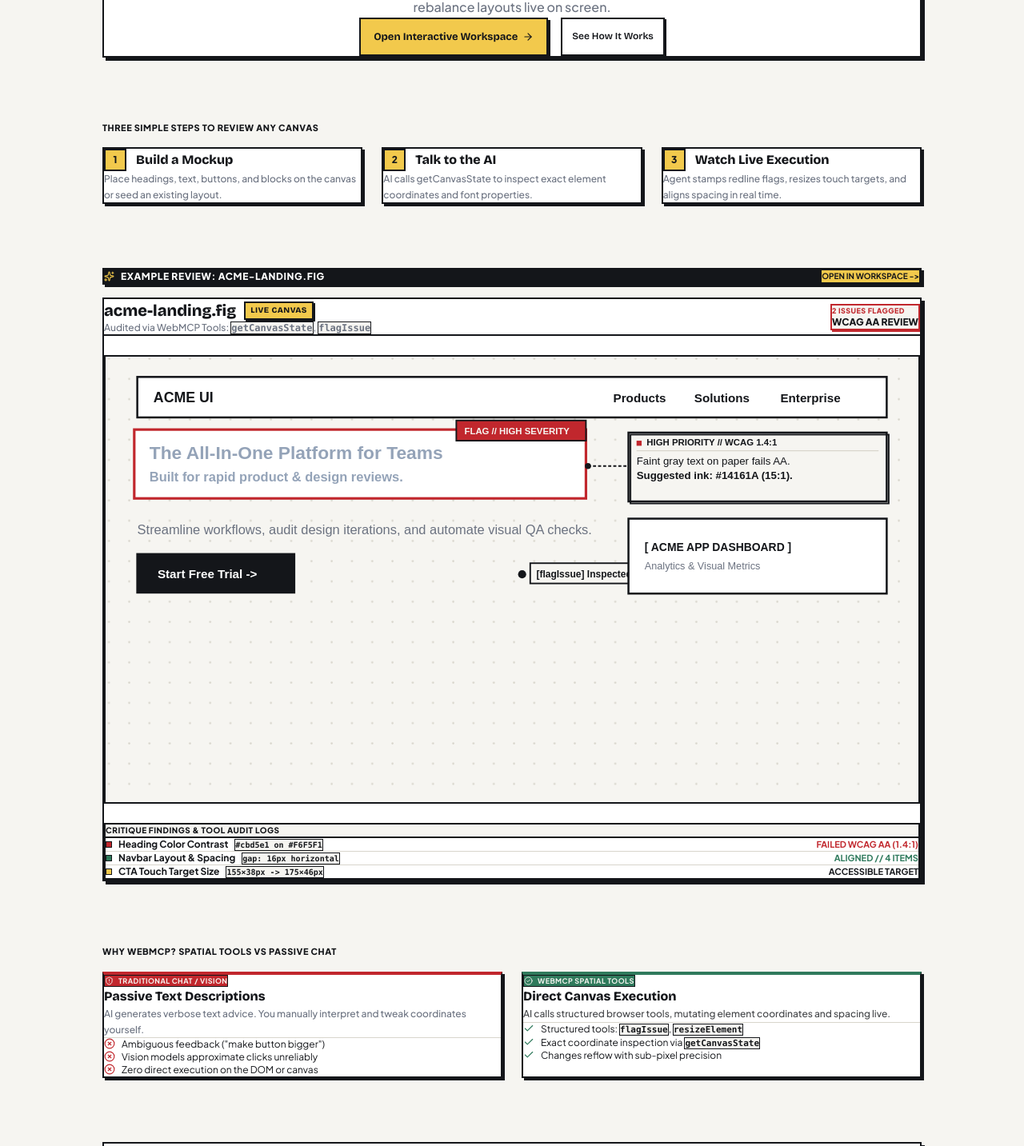
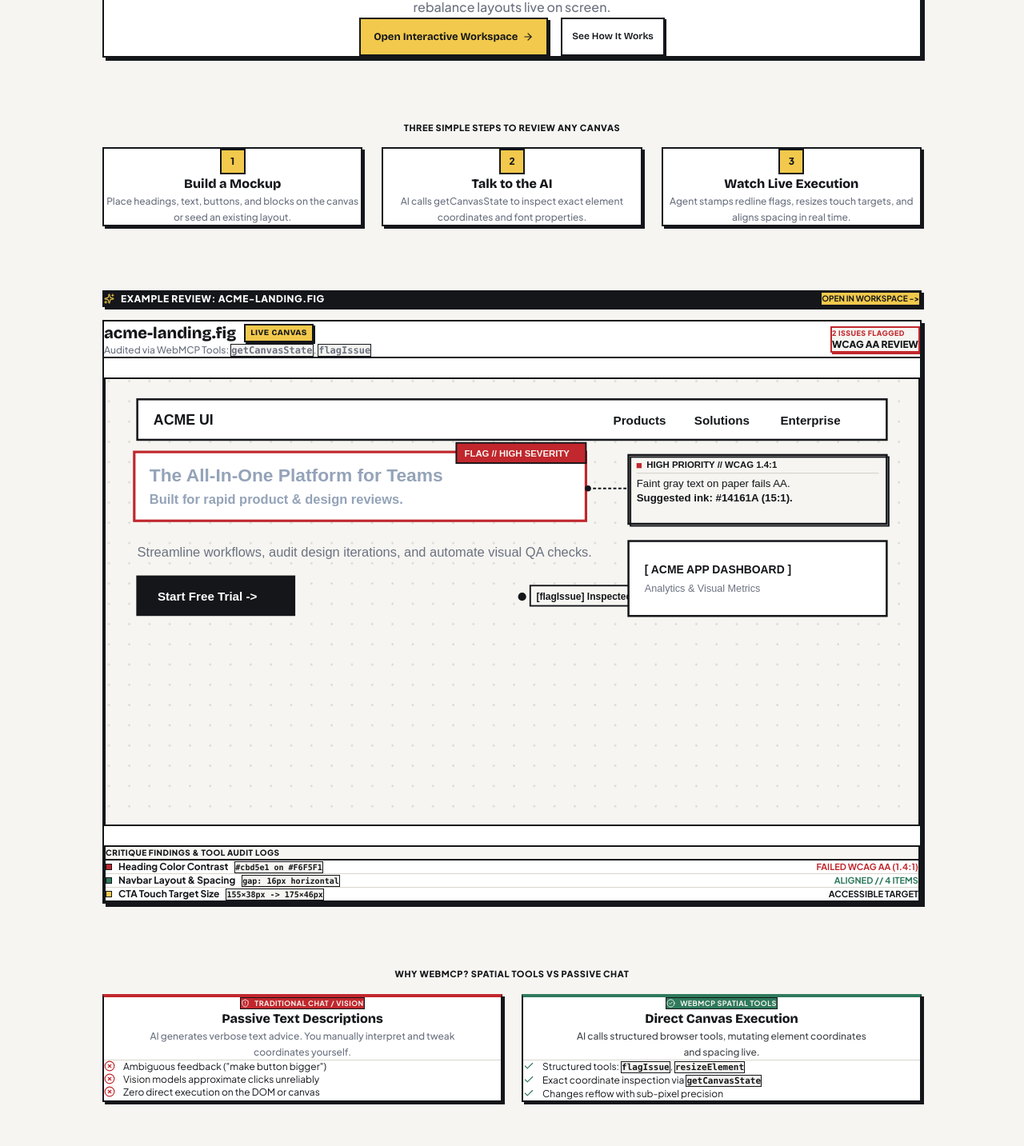
Before and after one commit to daodudestiny56-netizen/webgm, a Next.js app: page / in a window 1280 px wide. Shown: the part 311-1744 px from the top of the page at 80% size. Built offline with nearby package versions, Linux system fonts and the light colour scheme.

Commit message:
style: center card text and section titles for clean professional alignment

```diff
--- a/app/page.tsx
+++ b/app/page.tsx
@@ -8,8 +8,7 @@ export default function LandingPage() {
       {/*
         Main Layout Column:
         - Capped at max-w-5xl (1024px) centered with mx-auto
-        - Explicit Flexbox Gap (gap-12 sm:gap-16 md:gap-20) guarantees 48px-80px clear vertical spacing between sections
-        - Flanked by warm --paper background
+        - Explicit Flexbox Gap (gap-12 sm:gap-16 md:gap-20) guarantees clear vertical spacing
       */}
       <main className="w-full max-w-5xl mx-auto px-4 sm:px-6 lg:px-8 py-8 sm:py-14 flex flex-col gap-12 sm:gap-16 md:gap-20 flex-1">
 
@@ -59,9 +58,9 @@ export default function LandingPage() {
           </div>
         </section>
 
-        {/* 3. Three Simple Steps Section */}
-        <section id="how-it-works" className="w-full flex flex-col gap-4">
-          <div className="text-[11px] font-extrabold uppercase tracking-wider text-[#14161A] px-1">
+        {/* 3. Three Simple Steps Section — Centered Title & Centered Card Content */}
+        <section id="how-it-works" className="w-full flex flex-col items-center gap-4">
+          <div className="text-[11px] font-extrabold uppercase tracking-wider text-[#14161A] text-center w-full">
             Three Simple Steps to Review Any Canvas
           </div>
 
@@ -85,15 +84,14 @@ export default function LandingPage() {
             ].map((item) => (
               <div
                 key={item.step}
-                className="w-full bg-white border-2 border-[#14161A] shadow-[3px_3px_0_#14161A] p-6 sm:p-7 flex flex-col text-left"
+                className="w-full bg-white border-2 border-[#14161A] shadow-[3px_3px_0_#14161A] p-6 sm:p-7 flex flex-col items-center text-center"
               >
-                <div className="flex items-center gap-3 mb-3">
-                  <div className="w-7 h-7 border-2 border-[#14161A] bg-[#F2C94C] flex items-center justify-center font-extrabold text-xs text-[#14161A]">
-                    {item.step}
-                  </div>
-                  <h3 className="font-extrabold text-sm sm:text-base text-[#14161A]">{item.title}</h3>
+                {/* Centered Step Square */}
+                <div className="w-8 h-8 border-2 border-[#14161A] bg-[#F2C94C] flex items-center justify-center font-extrabold text-xs text-[#14161A] mb-3">
+                  {item.step}
                 </div>
-                <p className="text-xs text-[#6B7280] leading-relaxed font-medium">{item.desc}</p>
+                <h3 className="font-extrabold text-sm sm:text-base text-[#14161A] mb-2 text-center">{item.title}</h3>
+                <p className="text-xs text-[#6B7280] leading-relaxed font-medium text-center">{item.desc}</p>
               </div>
             ))}
           </div>
@@ -299,35 +297,35 @@ export default function LandingPage() {
           </div>
         </section>
 
-        {/* 5. Why WebMCP Comparison Section */}
-        <section className="w-full flex flex-col gap-4">
-          <div className="text-[11px] font-extrabold uppercase tracking-wider text-[#14161A] px-1">
+        {/* 5. Why WebMCP Comparison Section — Centered Header & Centered Card Content */}
+        <section className="w-full flex flex-col items-center gap-4">
+          <div className="text-[11px] font-extrabold uppercase tracking-wider text-[#14161A] text-center w-full">
             Why WebMCP? Spatial Tools vs Passive Chat
           </div>
 
           <div className="grid grid-cols-1 sm:grid-cols-2 gap-5 sm:gap-6 w-full">
             {/* Traditional Chat Card */}
-            <div className="w-full bg-white border-2 border-[#14161A] shadow-[3px_3px_0_#14161A] p-6 sm:p-7 border-t-4 border-t-[#C1272D] flex flex-col">
-              <div className="inline-flex items-center gap-1.5 self-start bg-[#C1272D] text-[#F6F5F1] px-2.5 py-1 border border-[#14161A] font-bold text-[9px] uppercase tracking-wider mb-4">
+            <div className="w-full bg-white border-2 border-[#14161A] shadow-[3px_3px_0_#14161A] p-6 sm:p-8 border-t-4 border-t-[#C1272D] flex flex-col items-center text-center">
+              <div className="inline-flex items-center gap-1.5 bg-[#C1272D] text-[#F6F5F1] px-2.5 py-1 border border-[#14161A] font-bold text-[9px] uppercase tracking-wider mb-4">
                 <ShieldAlert size={11} />
                 <span>TRADITIONAL CHAT / VISION</span>
               </div>
 
-              <h4 className="font-extrabold text-base text-[#14161A] mb-1.5">Passive Text Descriptions</h4>
-              <p className="text-xs text-[#6B7280] leading-relaxed font-medium mb-5">
+              <h4 className="font-extrabold text-base text-[#14161A] mb-2 text-center">Passive Text Descriptions</h4>
+              <p className="text-xs text-[#6B7280] leading-relaxed font-medium mb-5 text-center max-w-sm">
                 AI generates verbose text advice. You manually interpret and tweak coordinates yourself.
               </p>
 
-              <div className="border-t border-[#D8D5CC] pt-4 space-y-2.5 mt-auto text-xs">
-                <div className="flex items-start gap-2 text-[#14161A]">
+              <div className="border-t border-[#D8D5CC] pt-4 space-y-2.5 mt-auto text-xs w-full flex flex-col items-start px-2 sm:px-4">
+                <div className="flex items-start gap-2.5 text-[#14161A] text-left">
                   <XCircle size={14} className="text-[#C1272D] shrink-0 mt-0.5" />
                   <span>Ambiguous feedback (&quot;make button bigger&quot;)</span>
                 </div>
-                <div className="flex items-start gap-2 text-[#14161A]">
+                <div className="flex items-start gap-2.5 text-[#14161A] text-left">
                   <XCircle size={14} className="text-[#C1272D] shrink-0 mt-0.5" />
                   <span>Vision models approximate clicks unreliably</span>
                 </div>
-                <div className="flex items-start gap-2 text-[#14161A]">
+                <div className="flex items-start gap-2.5 text-[#14161A] text-left">
                   <XCircle size={14} className="text-[#C1272D] shrink-0 mt-0.5" />
                   <span>Zero direct execution on the DOM or canvas</span>
                 </div>
@@ -335,27 +333,27 @@ export default function LandingPage() {
             </div>
 
             {/* WebMCP Spatial Card */}
-            <div className="w-full bg-white border-2 border-[#14161A] shadow-[3px_3px_0_#14161A] p-6 sm:p-7 border-t-4 border-t-[#2F7A5C] flex flex-col">
-              <div className="inline-flex items-center gap-1.5 self-start bg-[#2F7A5C] text-[#F6F5F1] px-2.5 py-1 border border-[#14161A] font-bold text-[9px] uppercase tracking-wider mb-4">
+            <div className="w-full bg-white border-2 border-[#14161A] shadow-[3px_3px_0_#14161A] p-6 sm:p-8 border-t-4 border-t-[#2F7A5C] flex flex-col items-center text-center">
+              <div className="inline-flex items-center gap-1.5 bg-[#2F7A5C] text-[#F6F5F1] px-2.5 py-1 border border-[#14161A] font-bold text-[9px] uppercase tracking-wider mb-4">
                 <CheckCircle2 size={11} />
                 <span>WEBMCP SPATIAL TOOLS</span>
               </div>
 
-              <h4 className="font-extrabold text-base text-[#14161A] mb-1.5">Direct Canvas Execution</h4>
-              <p className="text-xs text-[#14161A]/80 leading-relaxed font-medium mb-5">
+              <h4 className="font-extrabold text-base text-[#14161A] mb-2 text-center">Direct Canvas Execution</h4>
+              <p className="text-xs text-[#14161A]/80 leading-relaxed font-medium mb-5 text-center max-w-sm">
                 AI calls structured browser tools, mutating element coordinates and spacing live.
               </p>
 
-              <div className="border-t border-[#D8D5CC] pt-4 space-y-2.5 mt-auto text-xs">
-                <div className="flex items-start gap-2 text-[#14161A]">
+              <div className="border-t border-[#D8D5CC] pt-4 space-y-2.5 mt-auto text-xs w-full flex flex-col items-start px-2 sm:px-4">
+                <div className="flex items-start gap-2.5 text-[#14161A] text-left">
                   <Check size={14} className="text-[#2F7A5C] shrink-0 mt-0.5 font-bold" />
                   <span>Structured tools: <code className="bg-[#F6F5F1] border border-[#14161A] px-1.5 py-0.5 font-bold text-[11px]">flagIssue</code>, <code className="bg-[#F6F5F1] border border-[#14161A] px-1.5 py-0.5 font-bold text-[11px]">resizeElement</code></span>
                 </div>
-                <div className="flex items-start gap-2 text-[#14161A]">
+                <div className="flex items-start gap-2.5 text-[#14161A] text-left">
                   <Check size={14} className="text-[#2F7A5C] shrink-0 mt-0.5 font-bold" />
                   <span>Exact coordinate inspection via <code className="bg-[#F6F5F1] border border-[#14161A] px-1.5 py-0.5 font-bold text-[11px]">getCanvasState</code></span>
                 </div>
-                <div className="flex items-start gap-2 text-[#14161A]">
+                <div className="flex items-start gap-2.5 text-[#14161A] text-left">
                   <Check size={14} className="text-[#2F7A5C] shrink-0 mt-0.5 font-bold" />
                   <span>Changes reflow with sub-pixel precision</span>
                 </div>
```
